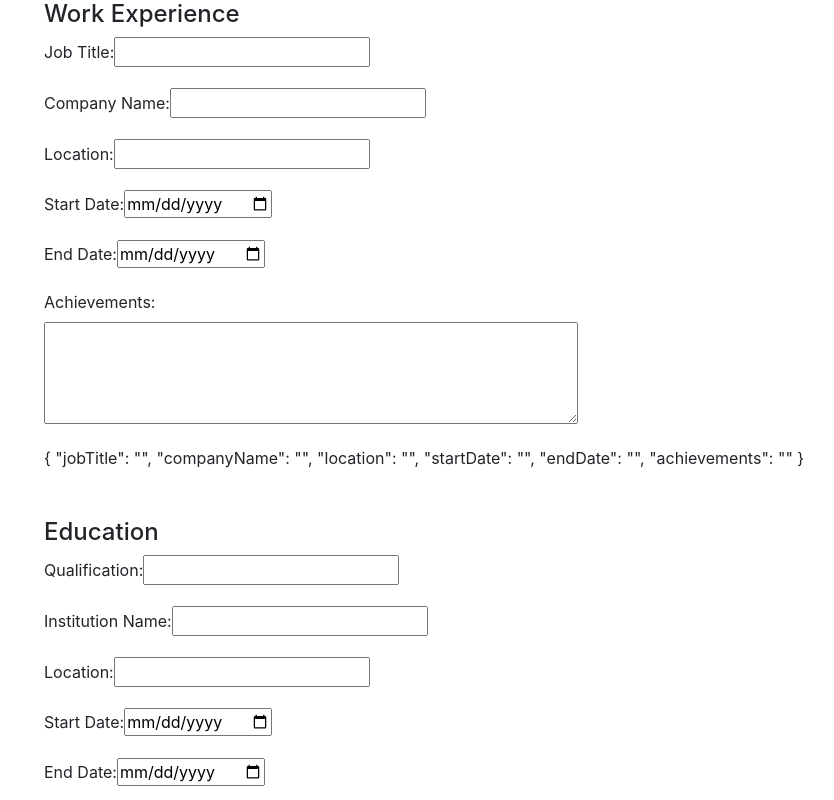
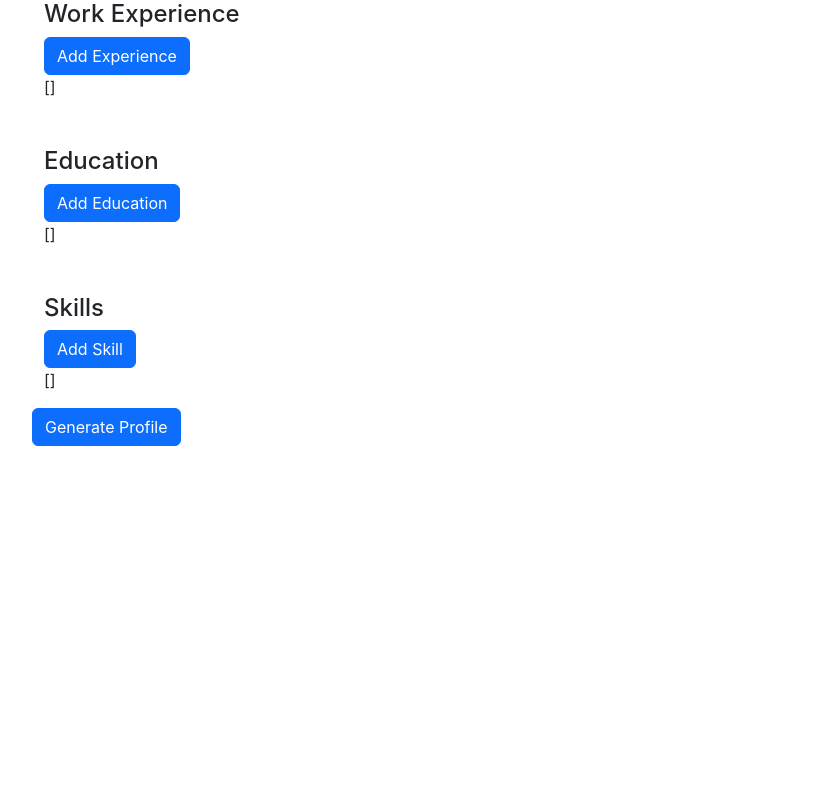
Before and after one commit to BVSanthosh/Portfolio-Website, a React (Create React App) app in the folder client/: page / in a window 1280 px wide. Shown: the part 640-1440 px from the top of the page, without its empty margins (50-884 px from the left). After the commit the page ends 1086 px from the top, so only its background shows below. Built offline with nearby package versions, Linux system fonts and the light colour scheme.

Commit message:
completed structure and functionality of the form

```diff
--- a/client/src/components/Form/FormContact.jsx
+++ b/client/src/components/Form/ContactForm.jsx
@@ -1,7 +1,7 @@
 // FormContact.jsx
 import { useState } from 'react';
 
-function FormContact() {
+function ContactForm() {
     const [contactInfo, setContactInfo] = useState({
         fullName: '',
         email: '',
@@ -75,4 +75,4 @@ function FormContact() {
     );
 }
 
-export default FormContact;
+export default ContactForm;
--- /dev/null
+++ b/client/src/components/Form/EducationForm.jsx
@@ -0,0 +1,40 @@
+import { useState } from 'react';
+
+import ExperienceSection from './EducationSection.jsx';
+
+function EducationForm() {
+    const [educations, setEducations] = useState([]);
+
+    const handleEducationChange = (index, updatedEducation) => {
+        const newEducations = [...educations]
+        newEducations[index] = updatedEducation;
+        setEducations(newEducations);
+    };
+
+    const handleAddEducation = (newEducation) => {
+        setEducations([
+            ...educations,
+            newEducation
+        ]);
+    };
+
+    return (
+        <div className="container mt-5">
+            <h4>Education</h4>
+            {educations.map((edu, index) => (
+                <ExperienceSection
+                    key={index}
+                    index={index}
+                    handleEducationChange={handleEducationChange}
+                />
+            ))}
+            <button className="btn btn-primary" type="button" onClick={() => handleAddEducation({})}>
+                Add Education
+            </button>
+
+            <p>{JSON.stringify(educations, null, 2)}</p>
+        </div>
+    );
+}
+
+export default EducationForm;
--- a/client/src/components/Form/FormEducation.jsx
+++ b/client/src/components/Form/EducationSection.jsx
@@ -1,7 +1,8 @@
 import { useState } from 'react';
 
-function FormEducation() {
+function ExperienceSection({ index, handleEducationChange }) {
     const [education, setEducation] = useState({
+        id: index,
         qualification: "",
         institutionName: "",
         location: "",
@@ -13,88 +14,97 @@ function FormEducation() {
     const handleChange = (e) => {
         const { name, value } = e.target;
 
-        setEducation((prevState) => ({
-            ...prevState,
-            [name]: value
-        }));
-    }
+        setEducation((prevState) => {
+            const updatedEducation = {
+                ...prevState,
+                [name]: value
+            };
 
-    return (
-        <div className="container mt-5">
-            <h4>Education</h4>
+            handleEducationChange(index, updatedEducation);
+            return updatedEducation;
+        });
+    };
+
+    return(
+        <div>
             <div className="mb-3">
-                <label htmlFor="qualification" className="form-label">
+                <label htmlFor={`qualification-${index}`} className="form-label">
                     Qualification:
                 </label>
 
                 <input
                     type="text"
+                    id={`qualification-${index}`}
                     name="qualification"
-                    id="qualification"
+                    value={education.qualification}
                     onChange={handleChange}
                     required
                 />
             </div>
             <div className="mb-3">
-                <label htmlFor="institution-name" className="form-label">
+                <label htmlFor={`institution-name-${index}`} className="form-label">
                     Institution Name:
                 </label>
 
                 <input
                     type="text"
+                    id={`institution-name-${index}`}
                     name="institutionName"
-                    id="institution-name"
+                    value={education.institutionName}
                     onChange={handleChange}
                     required
                 />
             </div>
             <div className="mb-3">
-                <label htmlFor="location" className="form-label">
+                <label htmlFor={`location-${index}`} className="form-label">
                     Location:
                 </label>
 
                 <input
                     type="text"
+                    id={`location-${index}`}
                     name="location"
-                    id="location"
+                    value={education.location}
                     onChange={handleChange}
                     required
                 />
             </div>
             <div className="mb-3">
-                <label htmlFor="start-date" className="form-label">
+                <label htmlFor={`start-date-${index}`} className="form-label">
                     Start Date:
                 </label>
 
                 <input
                     type="date"
+                    id={`start-date-${index}`}
                     name="startDate"
-                    id="start-date"
+                    value={education.startDate}
                     onChange={handleChange}
                     required
                 />
             </div>
             <div className="mb-3">
-                <label htmlFor="end-date" className="form-label">
+                <label htmlFor={`end-date-${index}`} className="form-label">
                     End Date:
                 </label>
 
                 <input
                     type="date"
+                    id={`end-date-${index}`}
                     name="endDate"
-                    id="end-date"
+                    value={education.endDate}
                     onChange={handleChange}
                     required
                 />
             </div>
             <div className="mb-3">
-                <label htmlFor="achievements" className="form-label">
+                <label htmlFor={`achievements-${index}`} className="form-label">
                     Achievements:
                 </label>
                 <br/>
                 <textarea
                     id="achievements"
-                    name="achievements"
+                    name={`achievements-${index}`}
                     value={education.achievements}
                     onChange={handleChange}
                     rows="4"
@@ -102,10 +112,8 @@ function FormEducation() {
                     required
                 />
             </div>
-
-            <p>{JSON.stringify(education, null, 2)}</p>
         </div>
     );
 }
 
-export default FormEducation;
+export default ExperienceSection;
--- /dev/null
+++ b/client/src/components/Form/ExperienceForm.jsx
@@ -0,0 +1,40 @@
+import { useState } from 'react';
+
+import ExperienceSection from './ExperienceSection.jsx';
+
+function ExperienceForm() {
+    const [experiences, setExperiences] = useState([]);
+
+
+    const handleExperienceChange  = (index, updatedExperience) => {
+        const newExperiences = [...experiences];
+        newExperiences[index] = updatedExperience;
+        setExperiences(newExperiences);
+    };
+
+    const handleAddExperience = (newExperience) => {
+        setExperiences([
+            ...experiences,
+            newExperience
+        ]);
+    };
+
+    return (
+        <div className="container mt-5">
+            <h4>Work Experience</h4>
+            {experiences.map((exp, index) => (
+                <ExperienceSection
+                    key={index}
+                    index={index}
+                    handleExperienceChange={handleExperienceChange}
+                />
+            ))}
+            <button className="btn btn-primary" type="button" onClick={() => handleAddExperience({})}>
+                Add Experience
+            </button>
+            <p>{JSON.stringify(experiences, null, 2)}</p>
+        </div>
+    );
+}
+
+export default ExperienceForm;
--- a/client/src/components/Form/FormExperience.jsx
+++ b/client/src/components/Form/ExperienceSection.jsx
@@ -1,7 +1,8 @@
 import { useState } from 'react';
 
-function FormExperience() {
+function ExperienceSection({index, handleExperienceChange}) {
     const [experience, setExperience] = useState({
+        id: index,
         jobTitle: "",
         companyName: "",
         location: "",
@@ -13,88 +14,97 @@ function FormExperience() {
     const handleChange = (e) => {
         const { name, value } = e.target;
 
-        setExperience((prevState) => ({
-            ...prevState,
-            [name]: value
-        }));
-    }
+        setExperience((prevState) => {
+            const updatedExperience = {
+                ...prevState,
+                [name]: value
+            };
+
+            handleExperienceChange(index, updatedExperience);
+            return updatedExperience;
+        });
+    };
 
     return (
         <div className="container mt-5">
-            <h4>Work Experience</h4>
             <div className="mb-3">
-                <label htmlFor="job-title" className="form-label">
+                <label htmlFor={`job-title-${index}`} className="form-label">
                     Job Title:
                 </label>
 
                 <input
                     type="text"
                     name="jobTitle"
-                    id="job-title"
+                    id={`job-title-${index}`}
+                    value={experience.jobTitle}
                     onChange={handleChange}
                     required
                 />
             </div>
             <div className="mb-3">
-                <label htmlFor="company-name" className="form-label">
+                <label htmlFor={`company-name-${index}`} className="form-label">
                     Company Name:
                 </label>
 
                 <input
                     type="text"
                     name="companyName"
-                    id="company-name"
+                    id={`company-name-${index}`}
+                    value={experience.companyName}
                     onChange={handleChange}
                     required
                 />
             </div>
             <div className="mb-3">
-                <label htmlFor="location" className="form-label">
+                <label htmlFor={`location-${index}`} className="form-label">
                     Location:
                 </label>
 
                 <input
                     type="text"
                     name="location"
-                    id="location"
+                    id={`location-${index}`}
+                    value={experience.location}
                     onChange={handleChange}
                     required
                 />
             </div>
             <div className="mb-3">
-                <label htmlFor="start-date" className="form-label">
+                <label htmlFor={`start-date-${index}`} className="form-label">
                     Start Date:
                 </label>
 
                 <input
                     type="date"
                     name="startDate"
-                    id="start-date"
+                    id={`start-date-${index}`}
+                    value={experience.startDate}
                     onChange={handleChange}
                     required
                 />
             </div>
             <div className="mb-3">
-                <label htmlFor="end-date" className="form-label">
+                <label htmlFor={`start-date-${index}`} className="form-label">
                     End Date:
                 </label>
 
                 <input
                     type="date"
                     name="endDate"
-                    id="end-date"
+                    id={`end-date-${index}`}
+                    value={experience.endDate}
                     onChange={handleChange}
                     required
                 />
             </div>
             <div className="mb-3">
-                <label htmlFor="achievements" className="form-label">
+                <label htmlFor={`achievements-${index}`} className="form-label">
                     Achievements:
                 </label>
                 <br/>
                 <textarea
-                    id="achievements"
                     name="achievements"
+                    id={`achievements-${index}`}
                     value={experience.achievements}
                     onChange={handleChange}
                     rows="4"
@@ -102,10 +112,8 @@ function FormExperience() {
                     required
                 />
             </div>
-
-            <p>{JSON.stringify(experience, null, 2)}</p>
         </div>
     );
 }
 
-export default FormExperience;
+export default ExperienceSection;
--- a/client/src/components/Form/Form.jsx
+++ b/client/src/components/Form/Form.jsx
@@ -1,8 +1,8 @@
-import FormContact from './FormContact.jsx';
-import FormEducation from './FormEducation.jsx';
-import FormExperience from './FormExperience.jsx';
-import FormSkills from './FormSkills.jsx';
-import FormSummary from './FormSummary.jsx';
+import ConatctForm from './ContactForm.jsx';
+import EducationForm from './EducationForm.jsx';
+import ExperienceForm from './ExperienceForm.jsx';
+import SkillsForm from './SkillsForm.jsx';
+import SumaryForm from './SummaryForm.jsx';
 
 function Form() {
 
@@ -14,11 +14,11 @@ function Form() {
         <div className="container mt-5">
             <h2>Complete Your Profile</h2>
             <form onSubmit={handleSubmit}>
-                <FormContact />
-                <FormSummary />
-                <FormExperience />
-                <FormEducation />
-                <FormSkills />
+                <ConatctForm />
+                <SumaryForm />
+                <ExperienceForm />
+                <EducationForm />
+                <SkillsForm />
                 <button type="submit" className="btn btn-primary">Generate Profile</button>
             </form>
         </div>
--- a/client/src/components/Form/FormSkills.jsx
+++ /dev/null
@@ -1,28 +0,0 @@
-import { useState } from 'react';
-
-function FormSkills() {
-    const [skills, setSkills] = useState('');
-
-    const handleChange = (e) => {
-        setSkills(e.target.value);
-    }
-
-    return (
-        <div className="container mt-5">
-            <h4>Skills</h4>
-            <div className="mb-3">
-                <input
-                    type="text"
-                    id="skill"
-                    name="skill"
-                    onChange={handleChange}
-                    required
-                />
-            </div>
-
-            <p>{JSON.stringify(skills, null, 2)}</p>
-        </div>
-    );
-}
-
-export default FormSkills;
--- /dev/null
+++ b/client/src/components/Form/SkillSection.jsx
@@ -0,0 +1,26 @@
+import { useState } from 'react';
+
+function SkillSection({ index, handleSkillChange }) {
+    const [skill, setSkill] = useState("");
+
+    const handleChange = (e) => {
+        const value = e.target.value;
+        handleSkillChange(index, value);
+        setSkill(value);
+    };
+
+    return(
+        <div className="mb-3">
+            <input
+                type="text"
+                id={`skill-${index}`}
+                name="skill"
+                value={skill}
+                onChange={handleChange}
+                required
+            />
+        </div>
+    );
+}
+
+export default SkillSection;
--- /dev/null
+++ b/client/src/components/Form/SkillsForm.jsx
@@ -0,0 +1,40 @@
+import { useState } from 'react';
+
+import SkillSection from './SkillSection.jsx';
+
+function SkillsForm() {
+    const [skills, setSkills] = useState([]);
+
+    const handleSkillChange = (index, updatedSkill) => {
+        const newSkills = [...skills];
+        newSkills[index] = updatedSkill;
+        setSkills(newSkills);
+    }
+
+    const handleAddSkill = (newSkill) => {
+        setSkills([
+            ...skills,
+            newSkill
+        ]);
+    }
+
+    return (
+        <div className="container mt-5">
+            <h4>Skills</h4>
+            {skills.map((skill, index) => (
+                <SkillSection
+                    key={index}
+                    index={index}
+                    handleSkillChange={handleSkillChange}
+                />
+            ))}
+            <button className="btn btn-primary" type="button" onClick={() => handleAddSkill("")}>
+                Add Skill
+            </button>
+
+            <p>{JSON.stringify(skills, null, 2)}</p>
+        </div>
+    );
+}
+
+export default SkillsForm;
--- a/client/src/components/Form/FormSummary.jsx
+++ b/client/src/components/Form/SummaryForm.jsx
@@ -1,6 +1,6 @@
 import { useState } from 'react';
 
-function FormSummary() {
+function SummaryForm() {
     const [summary, setSummary] = useState();
 
     const handleChange = (e) => {
@@ -27,4 +27,4 @@ function FormSummary() {
     );
 }
 
-export default FormSummary;
+export default SummaryForm;
```
